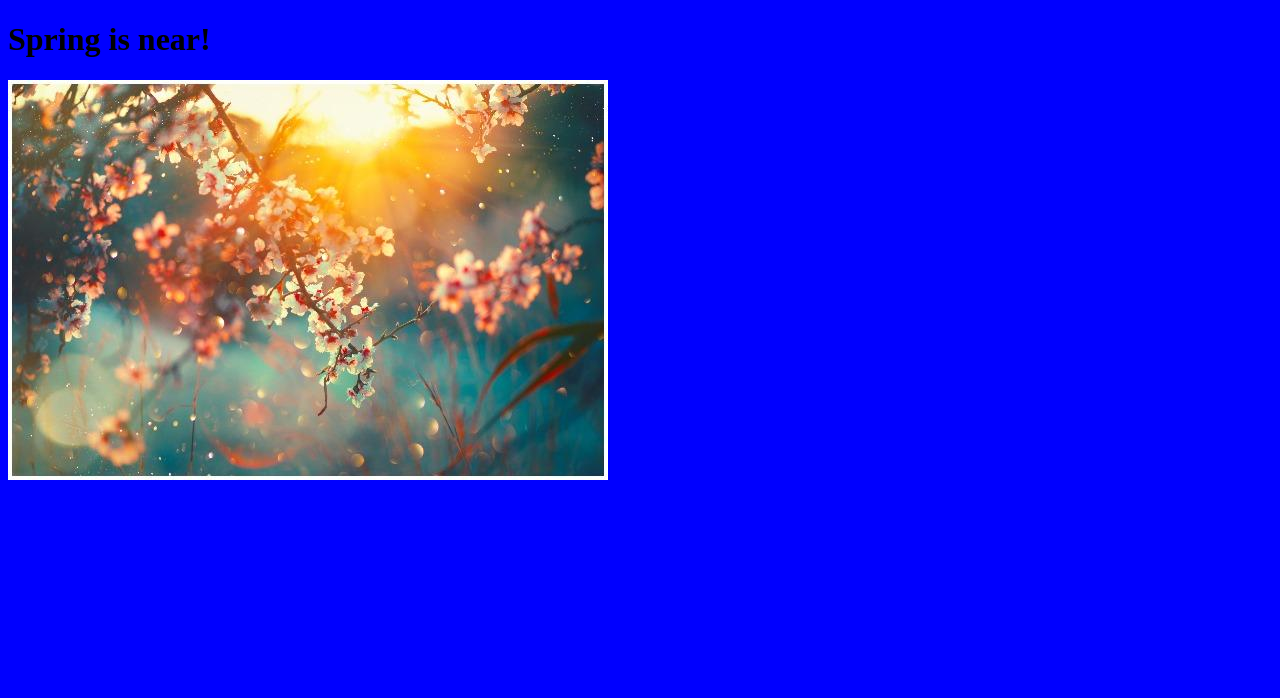
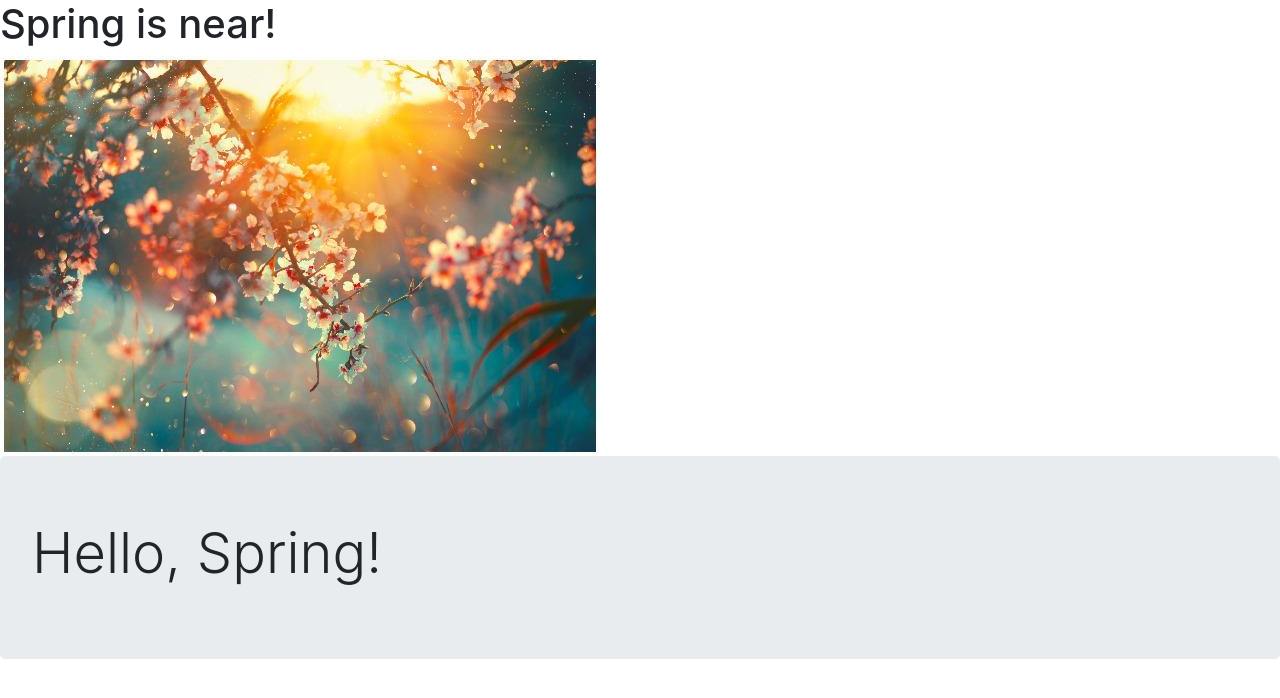
Before and after one commit to Lear13/Spring, a plain HTML site: page index.html in a window 1280 px wide. Drawn offline with nearby package versions, Linux system fonts and the light colour scheme.

Commit message:
Added Bootstrap

```diff
--- a/index.html
+++ b/index.html
@@ -4,10 +4,14 @@
     <meta charset="UTF-8">
     <meta name="viewport" content="width=device-width, initial-scale=1.0">
     <link rel="stylesheet" href="styles.css">
+    <link href="https://stackpath.bootstrapcdn.com/bootstrap/4.4.1/css/bootstrap.min.css" rel="stylesheet" integrity="sha384-Vkoo8x4CGsO3+Hhxv8T/Q5PaXtkKtu6ug5TOeNV6gBiFeWPGFN9MuhOf23Q9Ifjh" crossorigin="anonymous">
     <title>Document</title>
 </head>
 <body>
     <h1>Spring is near!</h1>
     <img src="spring.jpg" alt="spring">
+    <div class="jumbotron">
+        <h1 class="display-4">Hello, Spring!</h1>
+      </div>
 </body>
 </html>
```
